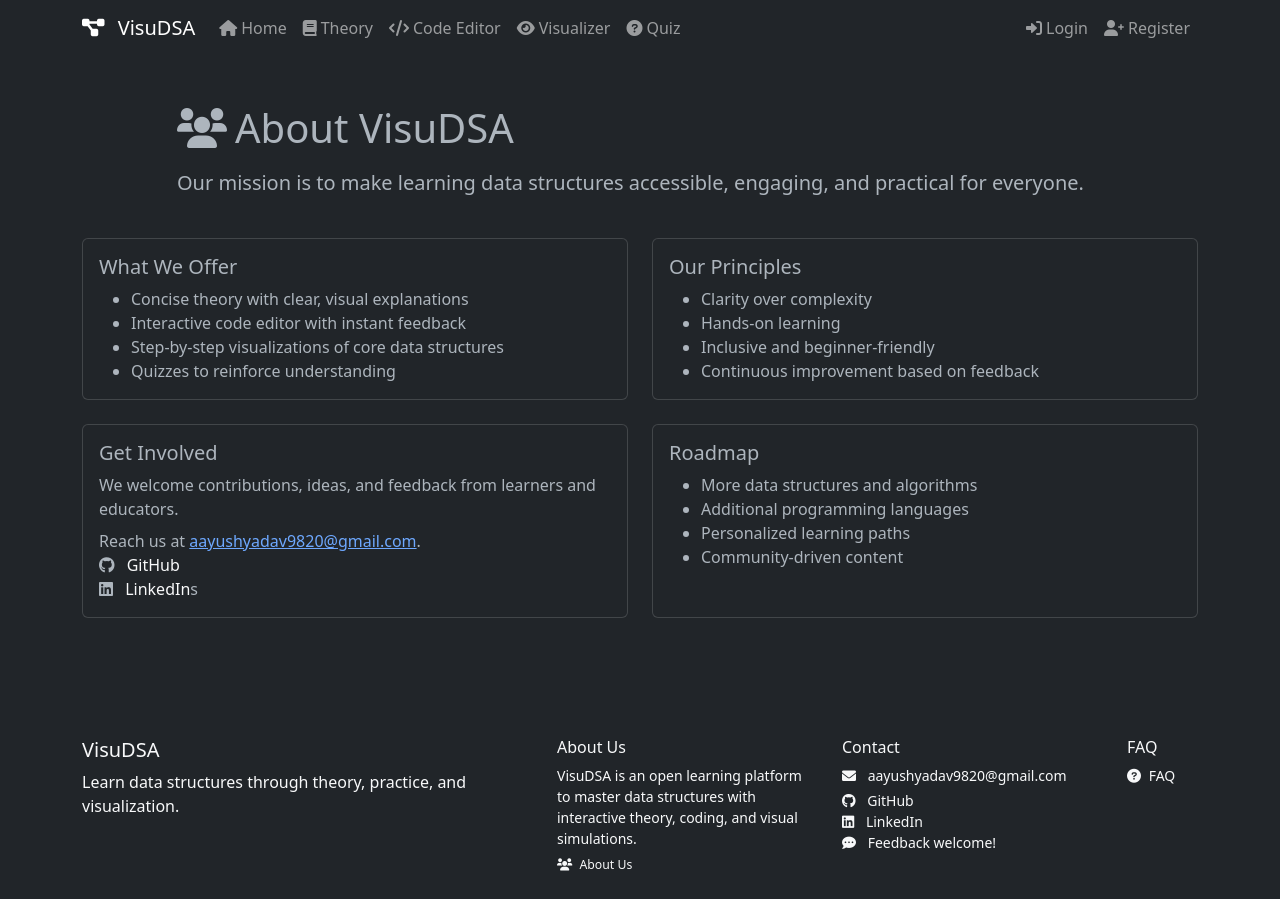
After one commit to Aayush-Yadav-34/VisuDSA, a Flask app: page /about in a window 1280 px wide. The commit adds this page. Run offline with Flask 3, Linux system fonts and the light colour scheme.

Commit message:
Update footer. Add FAQ and About Us pages

```diff
--- a/routes.py
+++ b/routes.py
@@ -221,6 +221,16 @@ def delete_account():
 def index():
     """Main landing page"""
     return render_template('index.html')
+
+@app.route('/faq')
+def faq():
+    """Frequently Asked Questions page"""
+    return render_template('faq.html')
+
+@app.route('/about')
+def about():
+    """About Us page"""
+    return render_template('about.html')
 
 @app.route('/theory')
 @app.route('/theory/<data_structure>')
--- /dev/null
+++ b/templates/about.html
@@ -0,0 +1,72 @@
+{% extends "base.html" %}
+
+{% block title %}About Us - VisuDSA{% endblock %}
+
+{% block content %}
+<div class="container py-5">
+    <div class="row mb-4">
+        <div class="col-lg-10 mx-auto">
+            <h1 class="mb-3"><i class="fas fa-users me-2"></i>About VisuDSA</h1>
+            <p class="lead">Our mission is to make learning data structures accessible, engaging, and practical for everyone.</p>
+        </div>
+    </div>
+
+    <div class="row g-4 mb-4">
+        <div class="col-md-6">
+            <div class="card h-100">
+                <div class="card-body">
+                    <h5 class="card-title">What We Offer</h5>
+                    <ul class="mb-0">
+                        <li>Concise theory with clear, visual explanations</li>
+                        <li>Interactive code editor with instant feedback</li>
+                        <li>Step-by-step visualizations of core data structures</li>
+                        <li>Quizzes to reinforce understanding</li>
+                    </ul>
+                </div>
+            </div>
+        </div>
+        <div class="col-md-6">
+            <div class="card h-100">
+                <div class="card-body">
+                    <h5 class="card-title">Our Principles</h5>
+                    <ul class="mb-0">
+                        <li>Clarity over complexity</li>
+                        <li>Hands-on learning</li>
+                        <li>Inclusive and beginner-friendly</li>
+                        <li>Continuous improvement based on feedback</li>
+                    </ul>
+                </div>
+            </div>
+        </div>
+    </div>
+
+    <div class="row g-4">
+        <div class="col-md-6">
+            <div class="card h-100">
+                <div class="card-body">
+                    <h5 class="card-title">Get Involved</h5>
+                    <p class="mb-2">We welcome contributions, ideas, and feedback from learners and educators.</p>
+                    <p class="mb-0">Reach us at <a href="mailto:aayushyadav9820@gmail.com">aayushyadav9820@gmail.com</a>.</p>
+                        <i class="fab fa-github me-2"></i>
+                        <a class="link-light text-decoration-none" href="https://github.com/Aayush-Yadav-34" target="_blank" rel="noopener">GitHub</a><br>
+                        <i class="fab fa-linkedin me-2"></i>
+                        <a class="link-light text-decoration-none" href="https://www.linkedin.com/in/aayush-yadav-2a92592a7/" target="_blank" rel="noopener">LinkedIn</a>s
+                </div>
+            </div>
+        </div>
+        <div class="col-md-6">
+            <div class="card h-100">
+                <div class="card-body">
+                    <h5 class="card-title">Roadmap</h5>
+                    <ul class="mb-0">
+                        <li>More data structures and algorithms</li>
+                        <li>Additional programming languages</li>
+                        <li>Personalized learning paths</li>
+                        <li>Community-driven content</li>
+                    </ul>
+                </div>
+            </div>
+        </div>
+    </div>
+</div>
+{% endblock %}
--- a/templates/base.html
+++ b/templates/base.html
@@ -138,16 +138,53 @@
     <footer class="bg-dark text-light py-4 mt-5">
         <div class="container">
             <div class="row">
-                <div class="col-md-6">
+                <div class="col-md-5">
                     <h5>VisuDSA</h5>
                     <p class="mb-0">Learn data structures through theory, practice, and visualization.</p>
                 </div>
-                <!--<div class="col-md-6 text-md-end">
-                    <p class="mb-0">
-                        <i class="fas fa-code me-1"></i>
-                        Built with Flask & Vanilla JavaScript
-                    </p>
-                </div>-->
+                <div class="col-md-3 mt-3 mt-md-0">
+                    <h6>About Us</h6>
+                    <ul class="list-unstyled mb-0 small">
+                        <li class="mb-1">
+                        VisuDSA is an open learning platform to master data structures with
+                        interactive theory, coding, and visual simulations.
+                    </li>
+                    <li>
+                        <a class="link-light text-decoration-none small" href="{{ url_for('about') }}">
+                            <i class="fas fa-users me-1"></i> About Us
+                        </a>
+                    </li>
+                </div>
+                <div class="col-md-3 mt-3 mt-md-0">
+                    <h6>Contact</h6>
+                    <ul class="list-unstyled mb-0 small">
+                        <li class="mb-1">
+                            <i class="fas fa-envelope me-2"></i>
+                            <a class="link-light text-decoration-none" href="mailto:aayushyadav9820@gmail.com">aayushyadav9820@gmail.com</a>
+                        </li>
+                        <li>
+                            <i class="fab fa-github me-2"></i>
+                            <a class="link-light text-decoration-none" href="https://github.com/Aayush-Yadav-34" target="_blank" rel="noopener">GitHub</a>
+                        </li>
+                        <li>
+                            <i class="fab fa-linkedin me-2"></i>
+                            <a class="link-light text-decoration-none" href="https://www.linkedin.com/in/aayush-yadav-2a92592a7/" target="_blank" rel="noopener">LinkedIn</a>
+                        </li>
+                        <li>
+                            <i class="fas fa-comment-dots me-2"></i>
+                            Feedback welcome!
+                        </li>
+                    </ul>
+                </div>
+                <div class="col-md-1 mt-3 mt-md-0">
+                    <h6>FAQ</h6>
+                    <ul class="list-unstyled mb-0 small">
+                        <li class="mb-1">
+                            <a class="link-light text-decoration-none" href="{{ url_for('faq') }}">
+                                <i class="fas fa-circle-question me-1"></i> FAQ</a>
+                        </li>
+                    </ul>
+                </div>
             </div>
         </div>
     </footer>
```
Also changed, not shown: templates/faq.html (added, +115 -0 lines).
